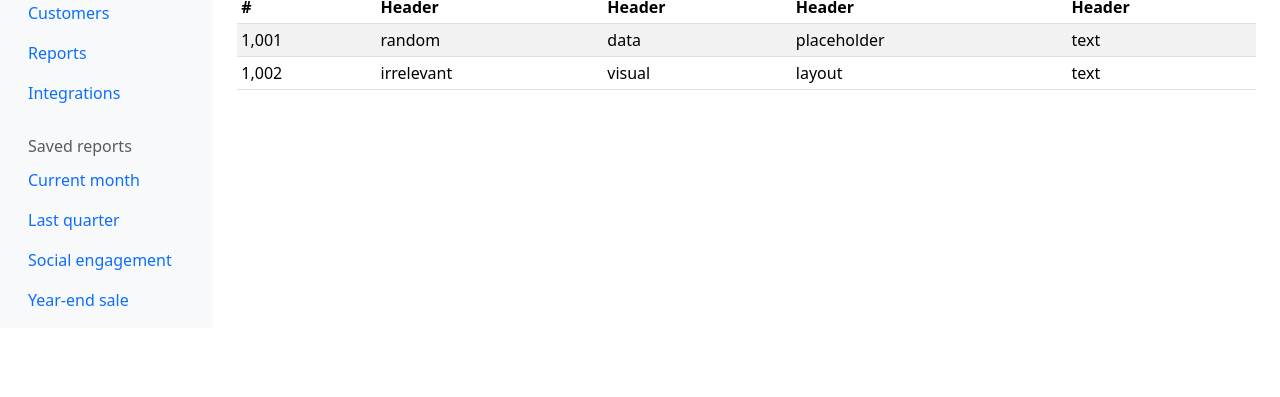
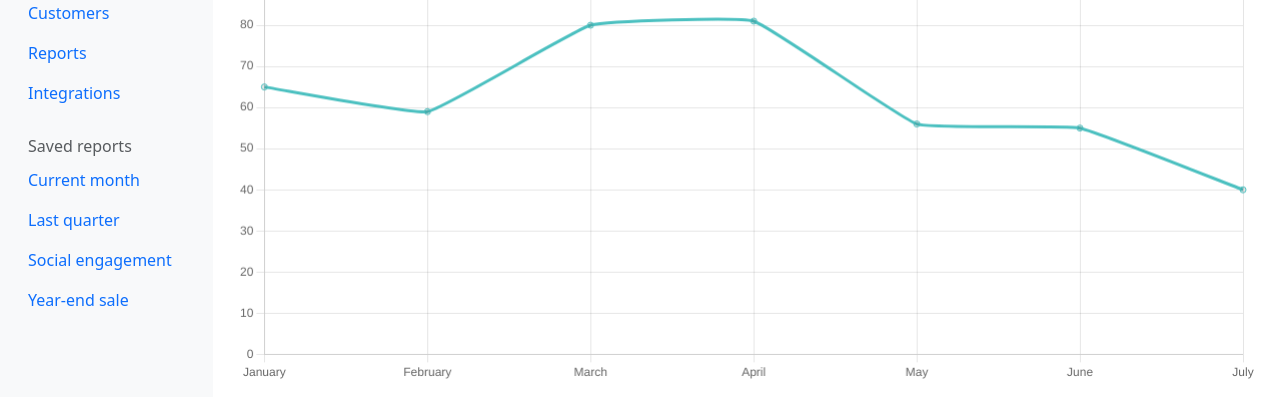
Before and after one commit to Glencode-334/SIH-67-Prototype, a plain HTML site: page index.html in a window 1280 px wide. Shown: the part 183-580 px from the top of the page. Drawn offline with nearby package versions, Linux system fonts and the light colour scheme.

Commit message:
Update index.html

```diff
--- a/index.html
+++ b/index.html
@@ -5,6 +5,7 @@
     <meta name="viewport" content="width=device-width, initial-scale=1.0">
     <title>Dashboard</title>
     <link href="https://cdn.jsdelivr.net/npm/bootstrap@5.3.0-alpha3/dist/css/bootstrap.min.css" rel="stylesheet">
+    <script src="https://cdn.jsdelivr.net/npm/chart.js"></script>
 </head>
 <body>
     <header class="navbar navbar-dark sticky-top bg-dark flex-md-nowrap p-0 shadow">
@@ -93,6 +94,9 @@
                     <h1 class="h2">Dashboard</h1>
                 </div>
 
+                <!-- Canvas for Chart -->
+                <canvas class="my-4 w-100" id="myChart" width="1448" height="611"></canvas>
+
                 <h2>Section title</h2>
                 <div class="table-responsive">
                     <table class="table table-striped table-sm">
@@ -129,5 +133,34 @@
     </div>
 
     <script src="https://cdn.jsdelivr.net/npm/bootstrap@5.3.0-alpha3/dist/js/bootstrap.bundle.min.js"></script>
+
+    <!-- Chart.js Script -->
+    <script>
+        const ctx = document.getElementById('myChart').getContext('2d');
+        const myChart = new Chart(ctx, {
+            type: 'line',
+            data: {
+                labels: ['January', 'February', 'March', 'April', 'May', 'June', 'July'],
+                datasets: [{
+                    label: 'Sample Data',
+                    data: [65, 59, 80, 81, 56, 55, 40],
+                    fill: false,
+                    borderColor: 'rgba(75, 192, 192, 1)',
+                    tension: 0.1
+                }]
+            },
+            options: {
+                responsive: true,
+                scales: {
+                    x: {
+                        beginAtZero: true
+                    },
+                    y: {
+                        beginAtZero: true
+                    }
+                }
+            }
+        });
+    </script>
 </body>
 </html>
```
